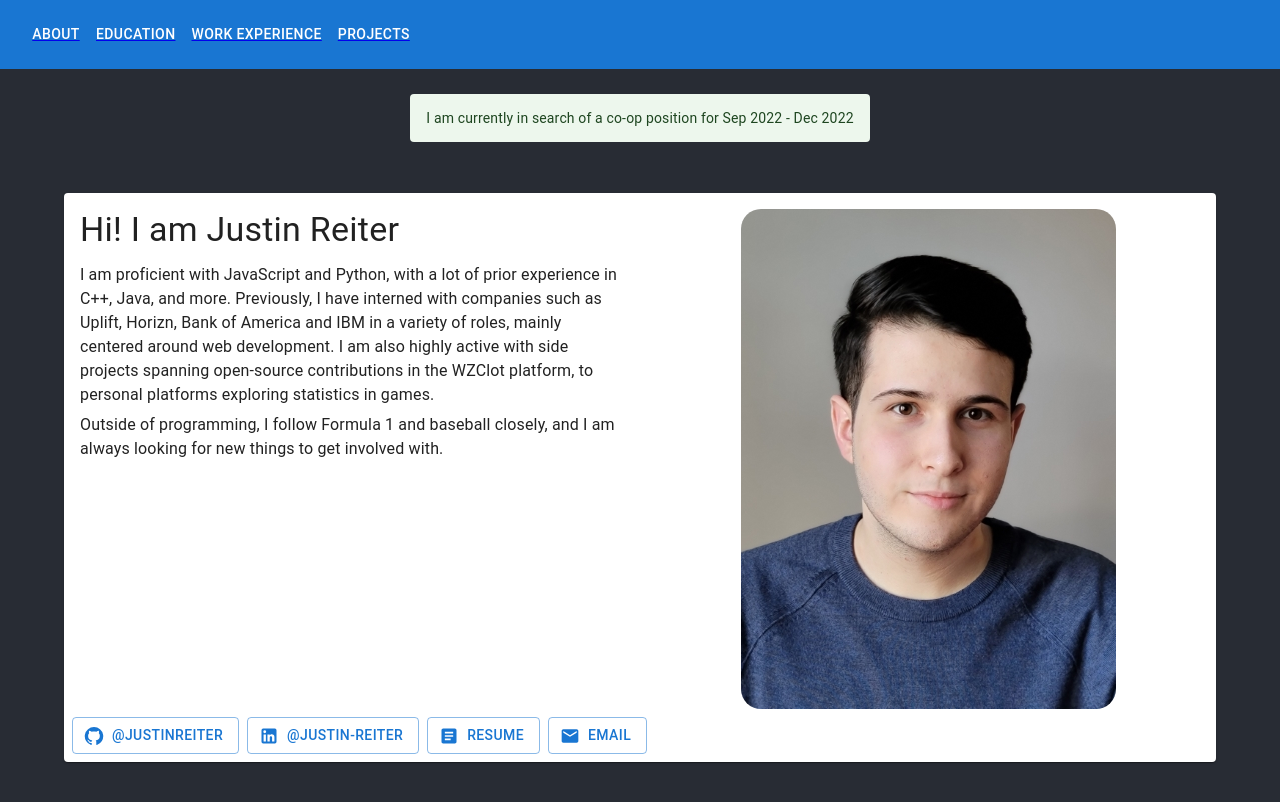
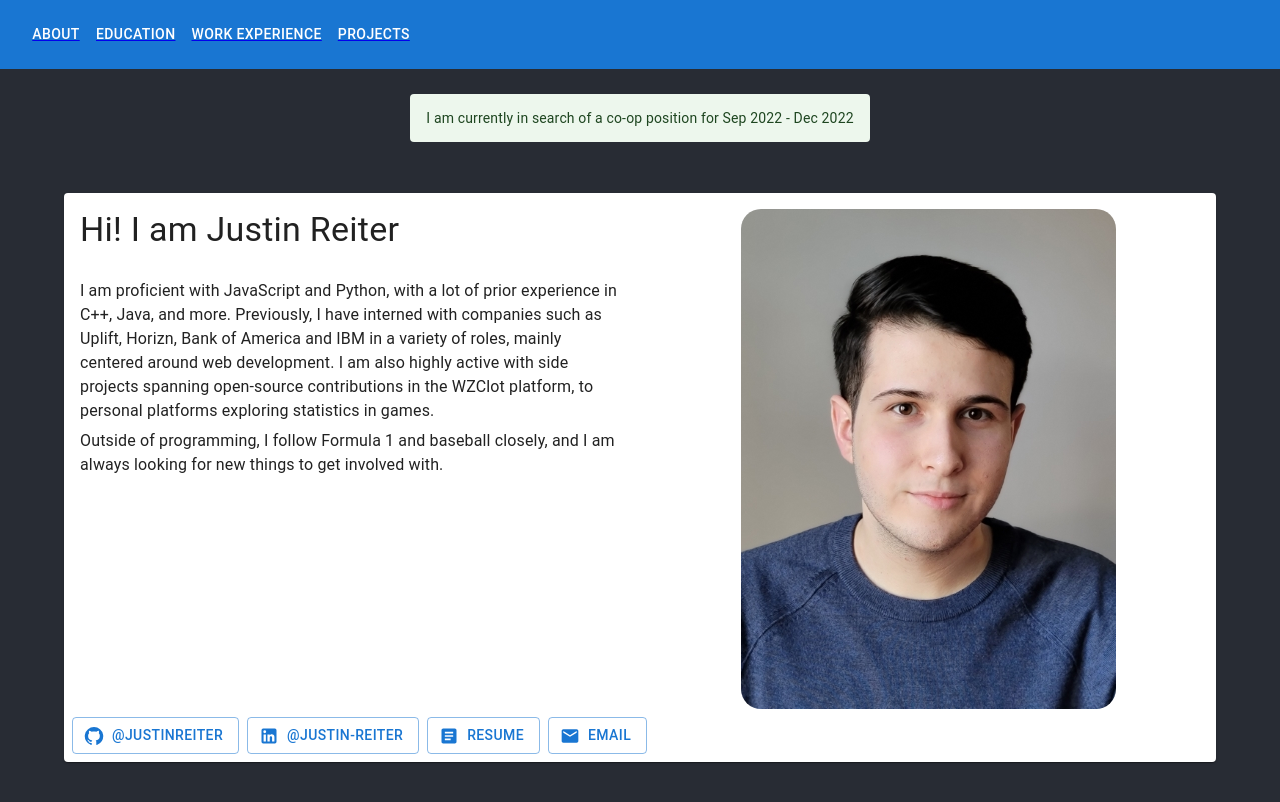
Before and after one commit to JustinReiter/JustinReiter.github.io, a React (Create React App) app: page / in a window 1280 px wide. Shown: the top 802 px of the page. Built offline with nearby package versions, Linux system fonts and the light colour scheme.

Commit message:
Update job description

```diff
--- a/src/data.tsx
+++ b/src/data.tsx
@@ -148,7 +148,7 @@ export const experiences : Experience[] = [
         date: 'Jan 2022 - Present',
         description: [
             'Ported functionality of support tools to new React platform used by customer service representatives (CSR).',
-            'Fixed and improved automated Jest & Pytest coverage of CSR tools from 30% to 95%.'
+            'Fixed and improved automated Jest & Pytest coverage of CSR tools from 50% to 95%.'
         ],
         keywords: [
             'React',
--- a/src/views/home/index.tsx
+++ b/src/views/home/index.tsx
@@ -29,7 +29,7 @@ const Home = () => {
               <Typography gutterBottom variant="h4" component="div">
                 Hi! I am Justin Reiter
               </Typography>
-              <Typography gutterBottom variant="body1" component="div">
+              <Typography gutterBottom variant="body1" component="div" sx={{pt:2}} >
                 I am proficient with JavaScript and Python, with a lot of prior experience in C++, Java, and more. Previously, I have interned with companies such as Uplift, Horizn, Bank of America and IBM in a variety of roles, mainly centered around web development. I am also highly active with side projects spanning open-source contributions in the WZClot platform, to personal platforms exploring statistics in games.
               </Typography>
               <Typography variant="body1" component="div">
```
